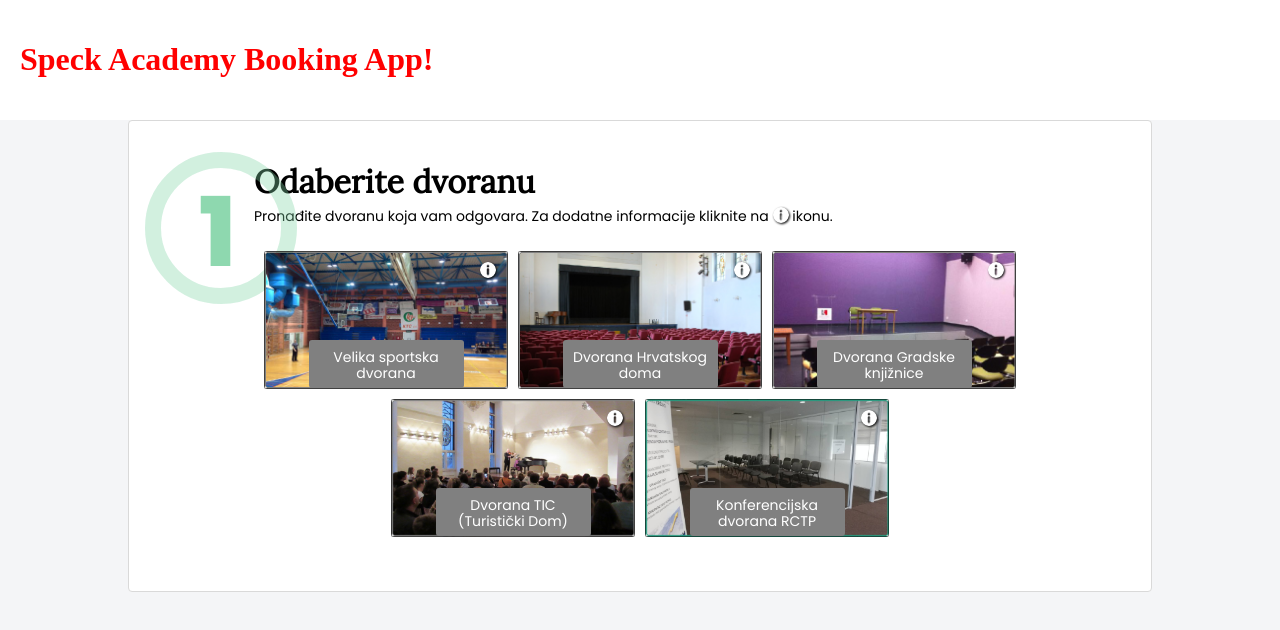
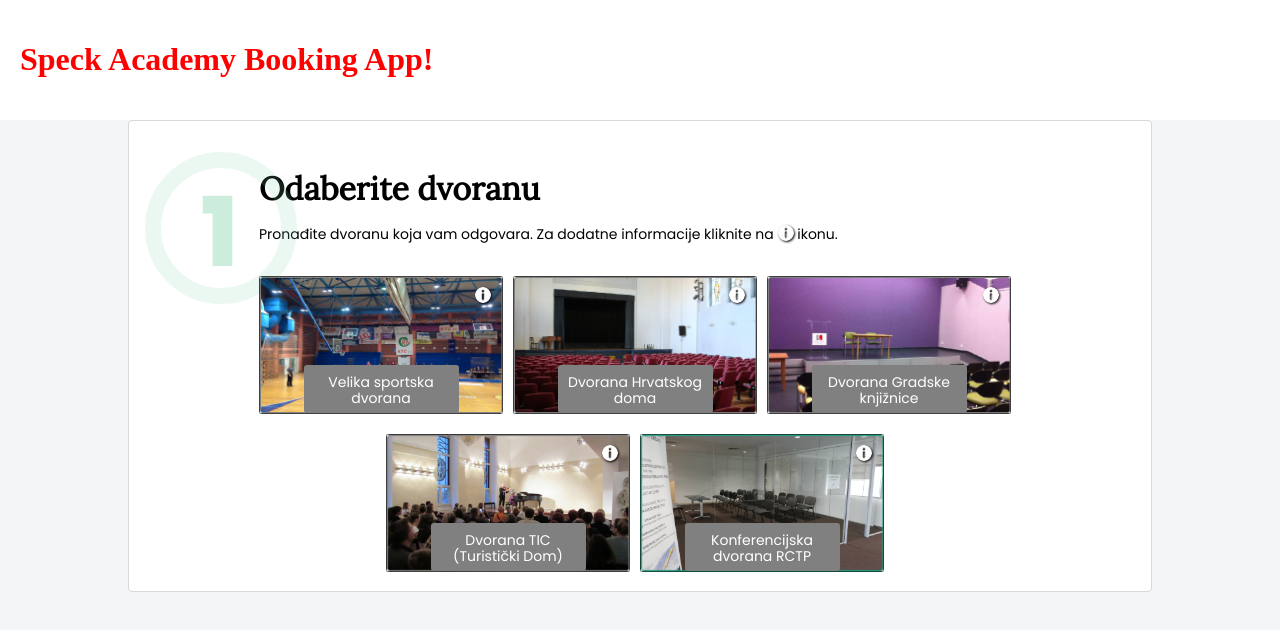
Before and after one commit to ispoljari/speck-academy-booking-app-client, a React (Create React App) app: page / in a window 1280 px wide. Shown: the top 630 px of the page. Built offline with nearby package versions, Linux system fonts and the light colour scheme; no server answers.

Commit message:
UI completed

```diff
--- a/src/UI/citizens/components/select-hall/SelectHallStyle.js
+++ b/src/UI/citizens/components/select-hall/SelectHallStyle.js
@@ -74,9 +74,9 @@ export const TextInfoIcon = styled.img`
 //tipografija
 
 export const HeadlineText = styled.div`
-  margin-left: 125px;
-  margin-top: 25px;
-  margin-bottom: 5px;
+  margin-left: 130px;
+  margin-top: 32px;
+
   font-family: Lora, Georgia, serif;
   font-size: 32px;
   font-weight: bold;
@@ -88,8 +88,9 @@ export const HeadlineText = styled.div`
 `;
 
 export const SubheadlineText = styled.div`
-  margin-left: 125px;
-  margin-bottom: 15px;
+  margin-left: 130px;
+  margin-top: 16px;
+  margin-bottom: 22px;
   width: 764px;
   height: 24px;
   font-family: Poppins, sans serif;
@@ -124,15 +125,17 @@ export const HallNameTextCenter = styled.div`
 //Dovrane layout
 
 export const LayoutWrapper = styled.div`
-  height: 10%;
+  ${'' /* height: 10%; */}
   display: flex;
   flex-direction: column;
+  margin-left: -10px;
 `;
 
 export const FirstRow = styled.div`
   display: flex;
   flex-direction: row;
   justify-content: center;
+  margin-bottom: 10px;
 `;
 
 export const SecondRow = styled.div`
@@ -158,7 +161,7 @@ export const Elipse = styled.div`
   ${'' /* align-items: center; */}
   width: 152px;
   height: 152px;
-  opacity: 0.9;
+  opacity: 0.4;
   border: solid 16px rgba(130, 212, 167, 0.4);
   border-radius: 50%;
   position: absolute;
@@ -173,6 +176,6 @@ export const Number = styled.div`
   text-align: center;
   ${'' /* upitno */}
   top: 10px;
-  margin-left: 38px;
+  margin-left: 40px;
   color: #82d4a7;
 `;
```
